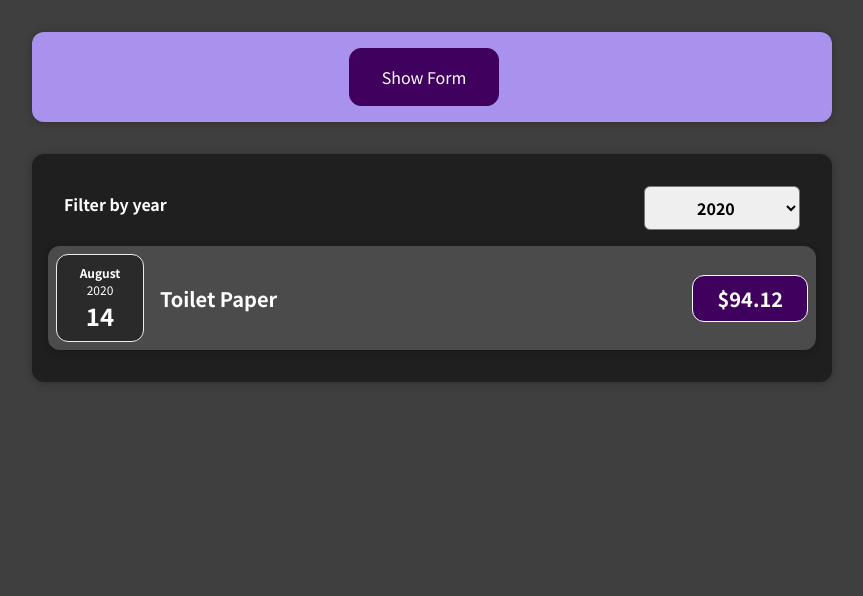
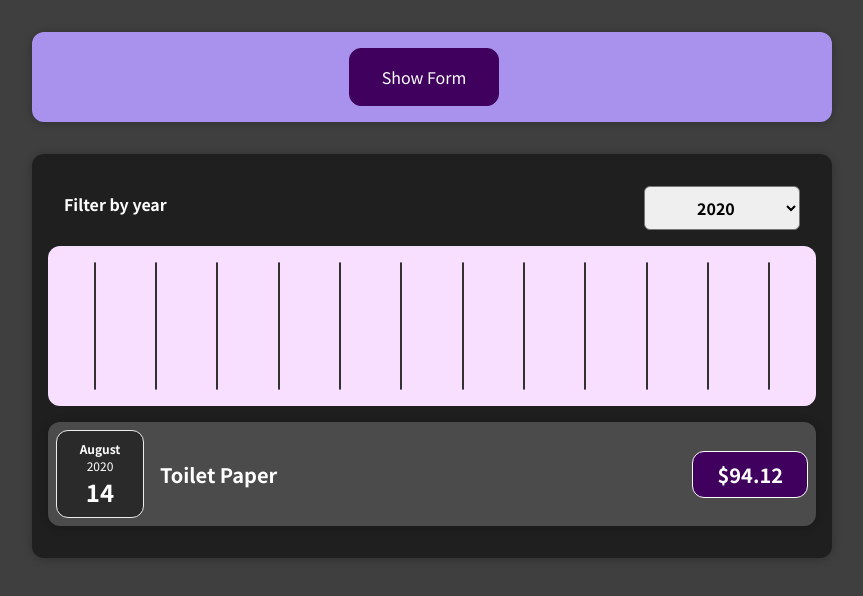
Before and after one commit to burnedfaceless/udemy-react, a React (Create React App) app in the folder 1-expenses/: page / in a window 1280 px wide. Shown: the top 596 px of the page, without its empty margins (208-1071 px from the left). Built offline with nearby package versions, Linux system fonts and the light colour scheme.

Commit message:
fuck tits cock piss

```diff
--- a/1-expenses/src/components/Chart/Chart.js
+++ b/1-expenses/src/components/Chart/Chart.js
@@ -4,13 +4,16 @@ import ChartBar from './ChartBar'
 import './Chart.css'
 
 const Chart = props => {
+  const dataPointValues = props.dataPoints.map(dataPoint => dataPoint.value)
+  const totalMaximum = Math.max(...dataPointValues)
+
   return (
       <div className='chart'>
-        {props.dataPoints.map(dataPoint => <ChartBar
+        {props.dataPoints.map(dataPoint => (<ChartBar
                                               value={dataPoint.value}
-                                              maxValue={null}
+                                              maxValue={totalMaximum}
                                               label={dataPoint.label}
-                                           />)}
+                                           />))}
       </div>
   )
 }
--- /dev/null
+++ b/1-expenses/src/components/Chart/ExpensesChart.js
@@ -0,0 +1,28 @@
+import React from 'react'
+import Chart from './Chart'
+
+const ExpensesChart = props => {
+  const chartDataPoints = [
+    {label: 'Jan', value: 0},
+    {label: 'Feb', value: 0},
+    {label: 'Mar', value: 0},
+    {label: 'Apr', value: 0},
+    {label: 'May', value: 0},
+    {label: 'Jun', value: 0},
+    {label: 'Jul', value: 0},
+    {label: 'Aug', value: 0},
+    {label: 'Sep', value: 0},
+    {label: 'Oct', value: 0},
+    {label: 'Nov', value: 0},
+    {label: 'Dec', value: 0}
+  ]
+
+  for (const expense of props.expenses) {
+    const expenseMonth = expense.date.getMonth() // starting at 0 - Jan
+    chartDataPoints[expenseMonth].value += expense.amount
+  }
+
+  return <Chart dataPoints={chartDataPoints} />
+}
+
+export default ExpensesChart
--- a/1-expenses/src/components/Expenses/Expenses.js
+++ b/1-expenses/src/components/Expenses/Expenses.js
@@ -4,6 +4,7 @@ import Card from '../UI/Card'
 import ExpensesFilter from './ExpensesFilter'
 import { useState } from 'react'
 import ExpensesList from "./ExpensesList";
+import ExpensesChart from '../Chart/ExpensesChart'
 
 
 const Expenses = props => {
@@ -24,6 +25,7 @@ const Expenses = props => {
               selected={filteredYear}
               onSelectYear={onSelectYear}
           />
+          <ExpensesChart expenses={filteredExpenses} />
           <ExpensesList expenses={filteredExpenses} />
         </Card>
       </div>
```
